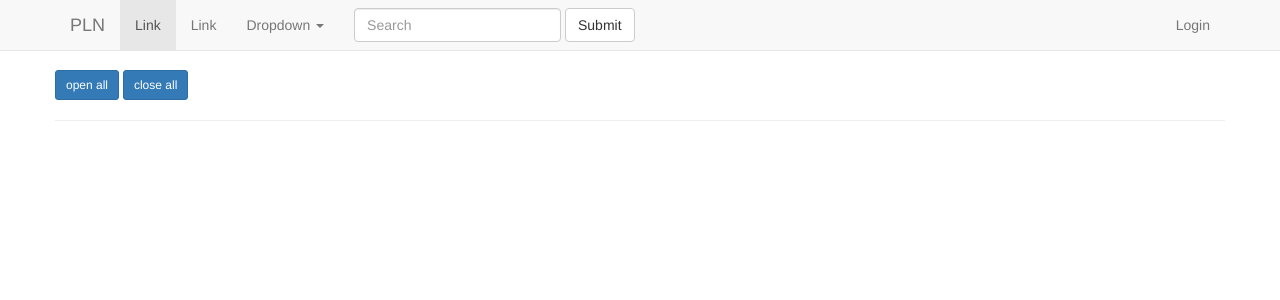
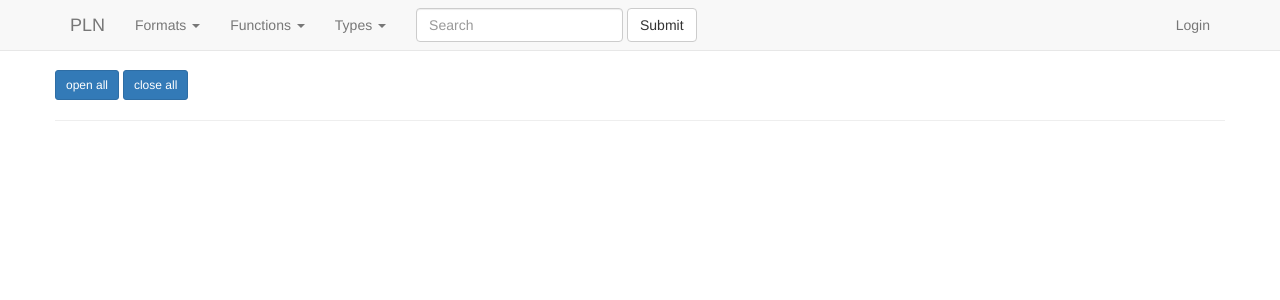
Before and after one commit to llcit/clt-pln, a Django app: page / in a window 1280 px wide. Shown: the top 300 px of the page. Run offline with Django 3.2, Linux system fonts and the light colour scheme; data that the repository does not hold is empty; some libraries are stand-ins or nearby versions.

```diff
--- a/pln/templates/pln/base.html
+++ b/pln/templates/pln/base.html
@@ -1,4 +1,5 @@
 {% load staticfiles %}
+
 <!DOCTYPE html>
 <html>
   <!-- header -->
@@ -32,18 +33,28 @@
 	<!-- Collect the nav links, forms, and other content for toggling -->
 	<div class="collapse navbar-collapse" id="pln-navbar-collapse-1">
 	  <ul class="nav navbar-nav">
-	    <li class="active"><a href="#">Link <span class="sr-only">(current)</span></a></li>
-	    <li><a href="#">Link</a></li>
 	    <li class="dropdown">
-	      <a href="#" class="dropdown-toggle" data-toggle="dropdown" role="button" aria-haspopup="true" aria-expanded="false">Dropdown <span class="caret"></span></a>
+	      <a href="#" class="dropdown-toggle" data-toggle="dropdown" role="button" aria-haspopup="true" aria-expanded="false">Formats <span class="caret"></span></a>
 	      <ul class="dropdown-menu">
-		<li><a href="#">Action</a></li>
-		<li><a href="#">Another action</a></li>
-		<li><a href="#">Something else here</a></li>
-		<li role="separator" class="divider"></li>
-		<li><a href="#">Separated link</a></li>
-		<li role="separator" class="divider"></li>
-		<li><a href="#">One more separated link</a></li>
+		{% for item in formats %}
+		<li><a href="#" class="small" data-value="{{ item }}">{{ item }}</a></li>
+		{% endfor %}
+	      </ul>
+	    </li>
+	    <li class="dropdown">
+	      <a href="#" class="dropdown-toggle" data-toggle="dropdown" role="button" aria-haspopup="true" aria-expanded="false">Functions <span class="caret"></span></a>
+	      <ul class="dropdown-menu">
+		{% for item in functions %}
+		<li><a href="#" class="small" data-value="{{ item }}">{{ item }}</a></li>
+		{% endfor %}
+	      </ul>
+	    </li>
+	    <li class="dropdown">
+	      <a href="#" class="dropdown-toggle" data-toggle="dropdown" role="button" aria-haspopup="true" aria-expanded="false">Types <span class="caret"></span></a>
+	      <ul class="dropdown-menu">
+		{% for item in types %}
+		<li><a href="#" class="small" data-value="{{ item }}">{{ item }}</a></li>
+		{% endfor %}
 	      </ul>
 	    </li>
 	  </ul>
--- a/pln/templates/pln/formats.html
+++ b/pln/templates/pln/formats.html
@@ -1,4 +1,4 @@
-{% for item in lists %}
+{% for item in formats %}
 {{ item }}
 {% if user.is_authenticated %}
 <div class="pln edit">
--- a/pln/views.py
+++ b/pln/views.py
@@ -52,14 +52,20 @@ def app_delete(request, item_id):
     app.delete()
 
     return redirect('/pln')
+# option list for nav
+def options(request):
+    formats = Format.objects.all()
+    functions = Function.objects.all()
+    types = Type.objects.all()
+    return render(request, 'pln/base.html', {'formats':formats, 'functions':functions, 'types':types})
 
 # format controllers
 def formats(request):
     try:
-        lists = Format.objects.all()
+        formats = Format.objects.all()
     except Format.DoesNotExist:
         raise Http404("Format does not exist.")
-    return render(request, 'pln/formats.html', {'lists': lists})
+    return render(request, 'pln/formats.html', {'formats': formats})
 
 def format(request, item_id):
     item = get_object_or_404(Format, id=item_id)
```
